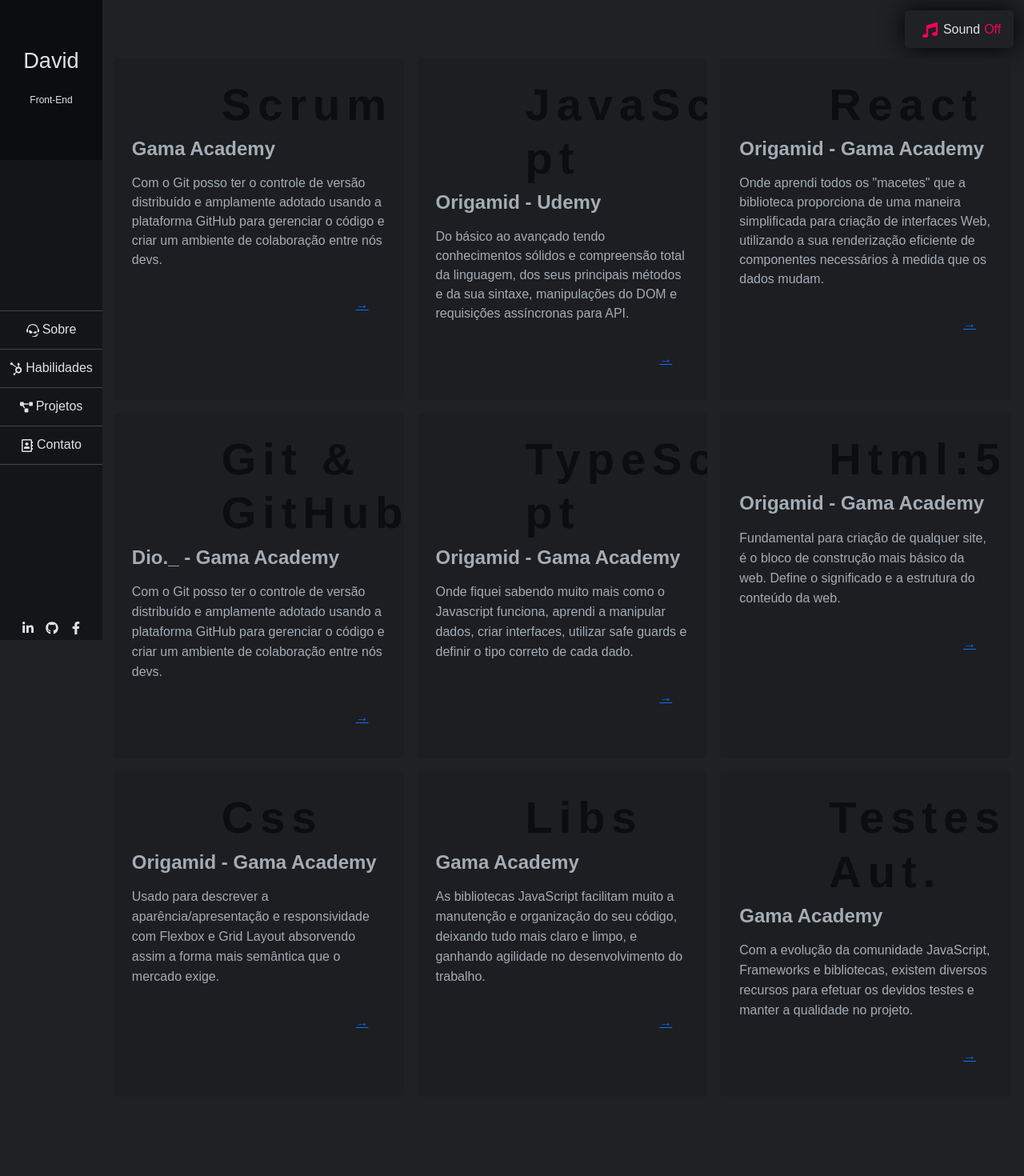
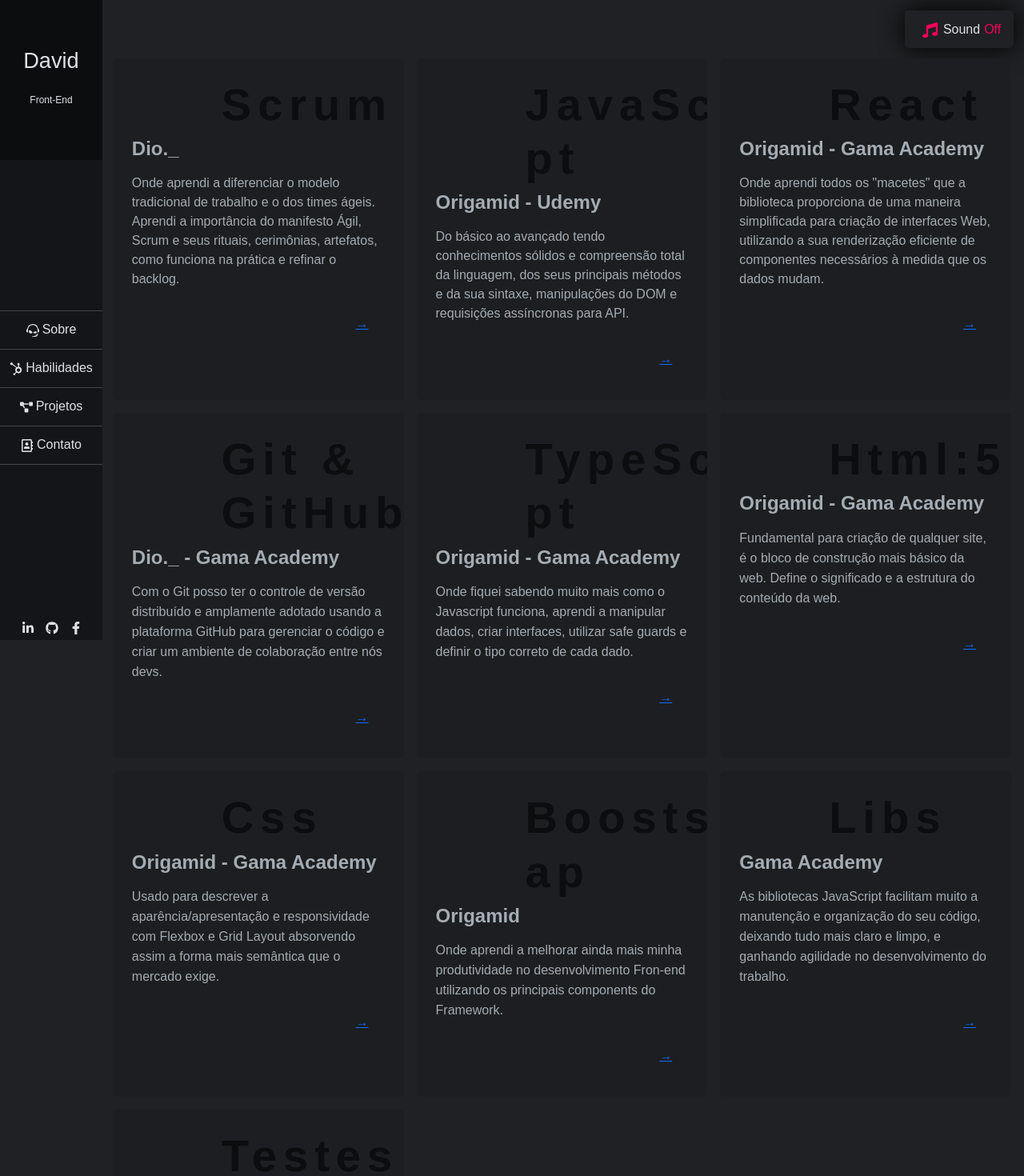
Before and after one commit to Leoodaviid/portfolio-david, a React (Create React App) app: page /habilidades in a window 1280 px wide. Shown: the top 1470 px of the page at 80% size. Before the commit the page ends 1387 px from the top, so only its background shows below. Built offline with nearby package versions, Linux system fonts and the light colour scheme.

Commit message:
incluindo links p/ certificado

```diff
--- a/src/pages/Habilidades/Habilidades.tsx
+++ b/src/pages/Habilidades/Habilidades.tsx
@@ -6,13 +6,19 @@ const Habilidades = () => {
       <div className="cards">
         <div className="card scrum">
           <h2 className="card-title-large">Scrum</h2>
-          <h3 className="card-title-small">Gama Academy</h3>
+          <h3 className="card-title-small">Dio._</h3>
           <p className="card-description">
-            Com o Git posso ter o controle de versão distribuído e amplamente
-            adotado usando a plataforma GitHub para gerenciar o código e criar
-            um ambiente de colaboração entre nós devs.
+            Onde aprendi a diferenciar o modelo tradicional de trabalho e o dos
+            times ágeis. Aprendi a importância do manifesto Ágil, Scrum e seus
+            rituais, cerimônias, artefatos, como funciona na prática e refinar o
+            backlog.
           </p>
-          <a className="card-cta" href="#">
+          <a
+            className="card-cta"
+            href="https://www.dio.me/certificate/CB3B52EB/share"
+            target={"_blank"}
+            rel="noreferrer"
+          >
             &rarr;
           </a>
         </div>
@@ -37,7 +43,12 @@ const Habilidades = () => {
             sua renderização eficiente de componentes necessários à medida que
             os dados mudam.
           </p>
-          <a className="card-cta" href="#">
+          <a
+            className="card-cta"
+            href="https://www.origamid.com/certificate/af1a39eb"
+            target={"_blank"}
+            rel="noreferrer"
+          >
             &rarr;
           </a>
         </div>
@@ -49,7 +60,12 @@ const Habilidades = () => {
             adotado usando a plataforma GitHub para gerenciar o código e criar
             um ambiente de colaboração entre nós devs.
           </p>
-          <a className="card-cta" href="#">
+          <a
+            className="card-cta"
+            href="https://www.dio.me/certificate/5D9A1F06/share"
+            target={"_blank"}
+            rel="noreferrer"
+          >
             &rarr;
           </a>
         </div>
@@ -61,7 +77,12 @@ const Habilidades = () => {
             manipular dados, criar interfaces, utilizar safe guards e definir o
             tipo correto de cada dado.
           </p>
-          <a className="card-cta" href="#">
+          <a
+            className="card-cta"
+            href="https://gama-academy-main-certificate-service.s3.amazonaws.com/8d5642bc-d6ad-4936-89a0-102f53d1c42b.pdf"
+            target={"_blank"}
+            rel="noreferrer"
+          >
             &rarr;
           </a>
         </div>
@@ -85,7 +106,29 @@ const Habilidades = () => {
             Flexbox e Grid Layout absorvendo assim a forma mais semântica que o
             mercado exige.
           </p>
-          <a className="card-cta" href="#">
+          <a
+            className="card-cta"
+            href="https://gama-academy-main-certificate-service.s3.amazonaws.com/9dd2f5dd-665b-4ddc-bd2c-545dc7f908e6.pdf"
+            target={"_blank"}
+            rel="noreferrer"
+          >
+            &rarr;
+          </a>
+        </div>
+        <div className="card bootstrap">
+          <h2 className="card-title-large">Booststrap</h2>
+          <h3 className="card-title-small">Origamid</h3>
+          <p>
+            Onde aprendi a melhorar ainda mais minha produtividade no
+            desenvolvimento Fron-end utilizando os principais components do
+            Framework.
+          </p>
+          <a
+            className="card-cta"
+            href="https://www.origamid.com/certificate/8af258d6"
+            target={"_blank"}
+            rel="noreferrer"
+          >
             &rarr;
           </a>
         </div>
@@ -97,7 +140,12 @@ const Habilidades = () => {
             do seu código, deixando tudo mais claro e limpo, e ganhando
             agilidade no desenvolvimento do trabalho.
           </p>
-          <a className="card-cta" href="#">
+          <a
+            className="card-cta"
+            href="https://gama-academy-main-certificate-service.s3.amazonaws.com/c524eefe-62c1-4d12-9748-f710b57b70cd.pdf"
+            target={"_blank"}
+            rel="noreferrer"
+          >
             &rarr;
           </a>
         </div>
@@ -109,7 +157,12 @@ const Habilidades = () => {
             existem diversos recursos para efetuar os devidos testes e manter a
             qualidade no projeto.
           </p>
-          <a className="card-cta" href="#">
+          <a
+            className="card-cta"
+            href="https://gama-academy-main-certificate-service.s3.amazonaws.com/e5baaeaf-b2bd-499a-83cd-fe514d77125f.pdf"
+            target={"_blank"}
+            rel="noreferrer"
+          >
             &rarr;
           </a>
         </div>
```
